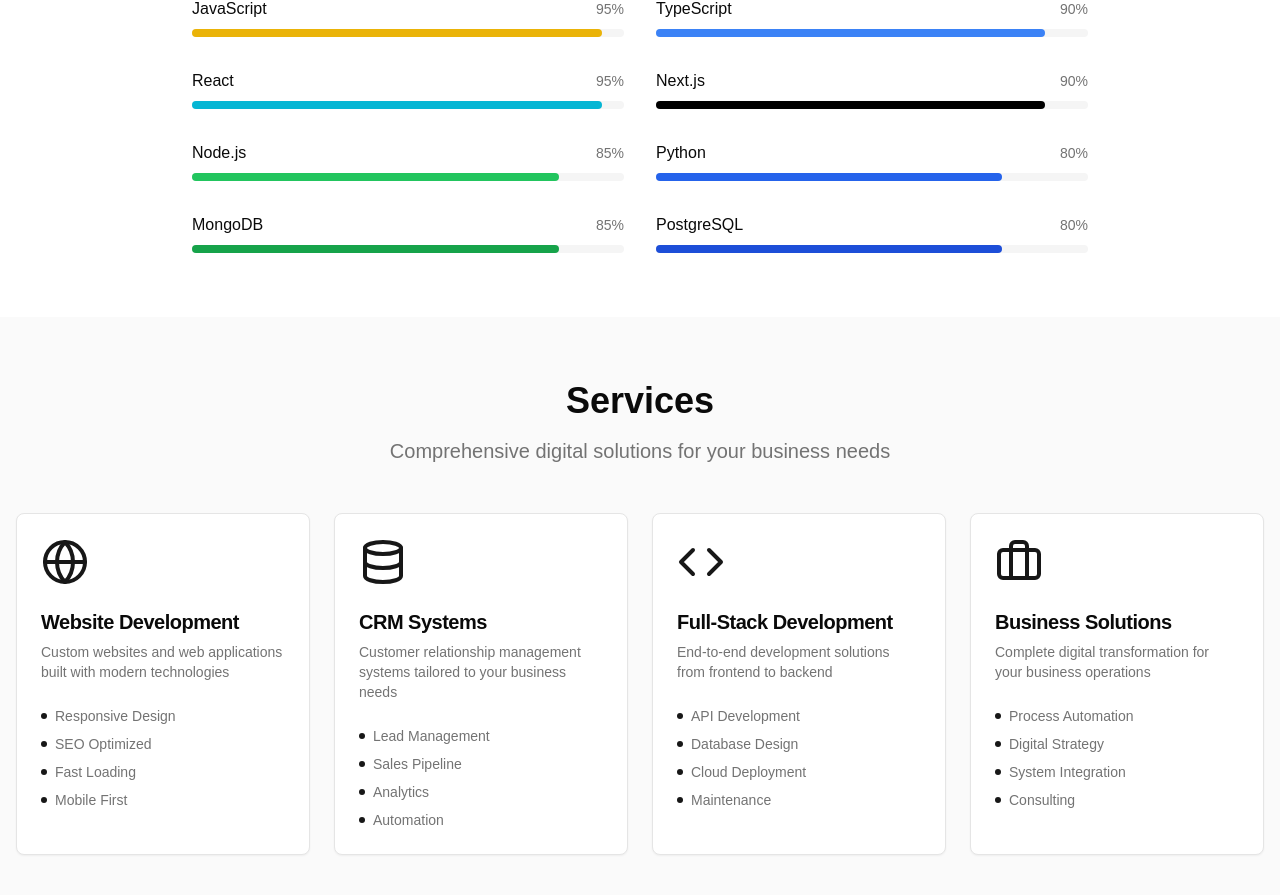
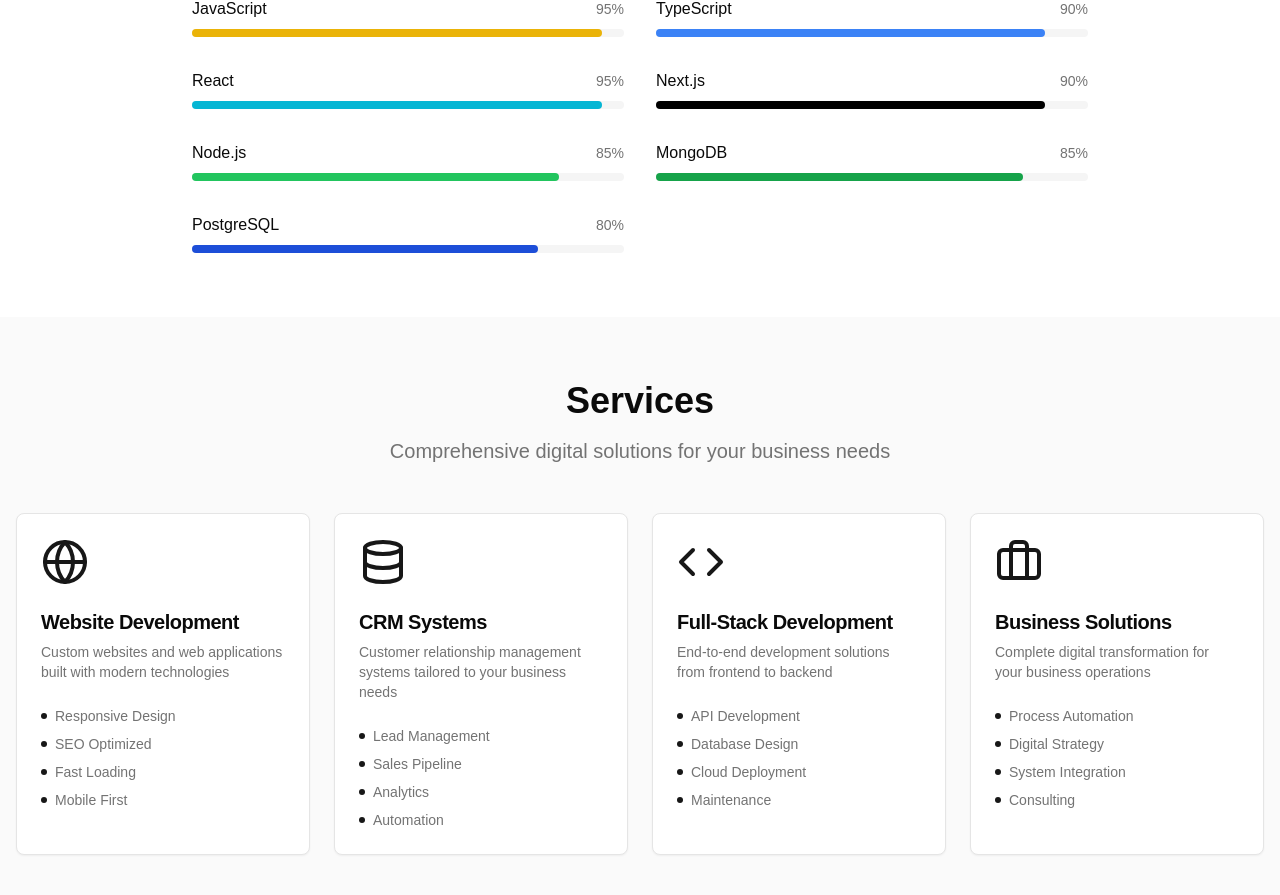
Before and after one commit to Didirexha/Portfolio, a Next.js app: page / in a window 1280 px wide. Shown: the part 1255-2150 px from the top of the page. Built offline with nearby package versions, Linux system fonts and the light colour scheme.

Commit message:
Deleting stuf i don't need

```diff
--- a/app/page.tsx
+++ b/app/page.tsx
@@ -66,7 +66,6 @@ export default function Portfolio() {
     { name: "React", level: 95, color: "bg-cyan-500" },
     { name: "Next.js", level: 90, color: "bg-black" },
     { name: "Node.js", level: 85, color: "bg-green-500" },
-    { name: "Python", level: 80, color: "bg-blue-600" },
     { name: "MongoDB", level: 85, color: "bg-green-600" },
     { name: "PostgreSQL", level: 80, color: "bg-blue-700" },
   ]
```
Also changed, not shown: public/ID Card.jpg (added).
